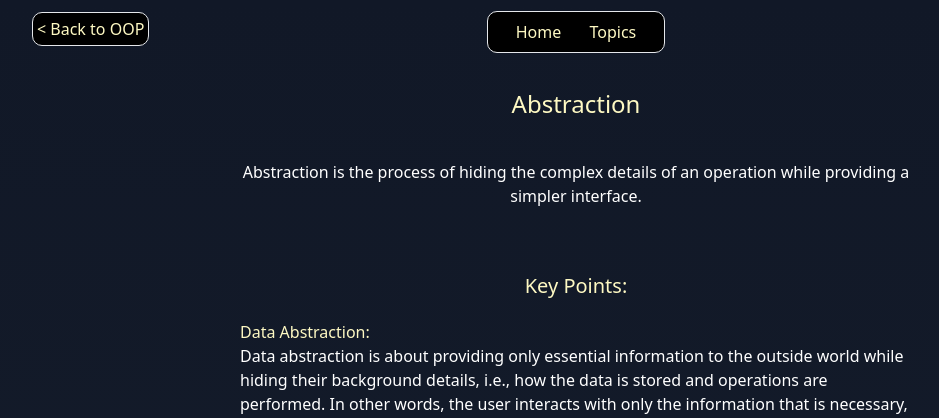
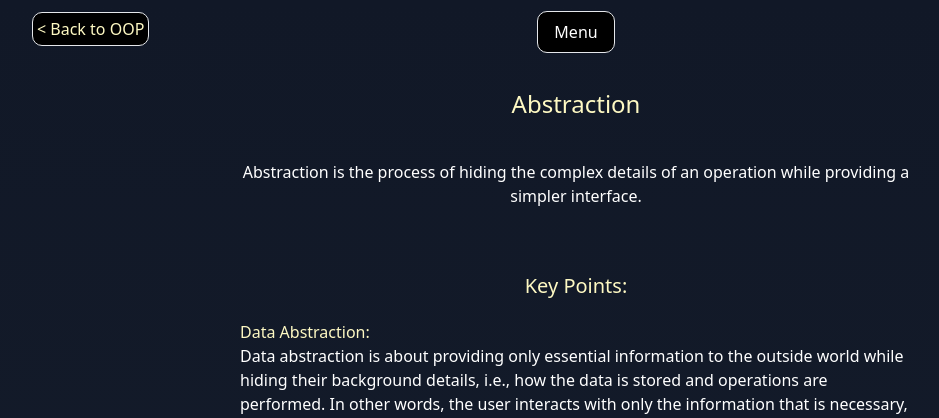
Before and after one commit to evanamedi/website_for_learning, a Flask app: page /topics/oop/abstraction in a window 1280 px wide. Shown: the top 418 px of the page, without its empty margins (64-1003 px from the left). Run offline with Flask 3, Linux system fonts and the light colour scheme.

Commit message:
add JS for drop menu

```diff
--- /dev/null
+++ b/site/static/js/dropdown.js
@@ -0,0 +1,14 @@
+// Get references to the dropdown menu and the dropdown button
+var dropdownMenu = document.getElementById("dropdownMenu");
+var dropdownButton = document.getElementById("dropdownButton");
+
+// Show the dropdown menu when the dropdown button is clicked
+dropdownButton.addEventListener("click", function (event) {
+	event.stopPropagation();
+	dropdownMenu.classList.toggle("hidden");
+});
+
+// Hide the dropdown menu when the user clicks outside of it
+window.addEventListener("click", function (event) {
+	dropdownMenu.classList.add("hidden");
+});
--- a/site/static/style.css
+++ b/site/static/style.css
@@ -552,6 +552,10 @@ video {
   position: fixed;
 }
 
+.absolute {
+  position: absolute;
+}
+
 .left-24 {
   left: 6rem;
 }
@@ -735,11 +739,6 @@ video {
   padding: 0.75rem;
 }
 
-.px-3 {
-  padding-left: 0.75rem;
-  padding-right: 0.75rem;
-}
-
 .px-4 {
   padding-left: 1rem;
   padding-right: 1rem;
--- a/site/templates/base.html
+++ b/site/templates/base.html
@@ -14,14 +14,16 @@
             <nav
                 class="text-yellow-100 low border border-gray-200 bg-black rounded-mid px-4 py-2 fixed"
             >
-				<a href="{{ url_for("home") }}" class="px-3 hover:text-blue-400"
+                <button id="dropdownButton" class="text-white">Menu</button>
+                <div id="dropdownMenu" class="hidden absolute bg-black text-white py-2">
+                    <a id="HomeLink" href="{{ url_for("home") }}" class="block px-4 py-2 hover:text-blue-400"
                         >Home</a
                     >
                     <a
-					href="{{ url_for("topics") }}"
-					class="px-3 hover:text-blue-400"
+                        id="topicsLink" href="{{ url_for("topics") }}" class="block px-4 py-2 hover:text-blue-400"
                         >Topics</a
                     >
+                </div>
             </nav>
         </div>
         <div
@@ -29,5 +31,6 @@
         >
             {% block body %} {% endblock %}
         </div>
+		<script src="{{ url_for("static", filename="js/dropdown.js") }}"></script>
     </body>
 </html>
```
Lines whose indentation alone changed are shown as unchanged.
